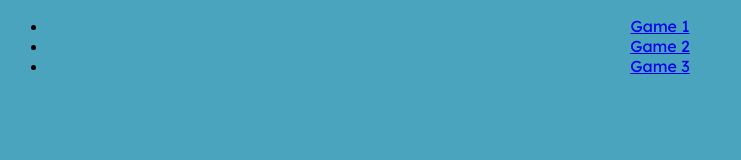
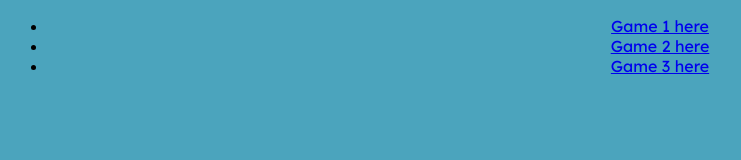
Before and after one commit to PseudoGhost/NeutronGames, a plain HTML site: page home.html in a window 1280 px wide. Shown: the whole page, without its empty margins (0-741 px from the left). Drawn offline with Linux system fonts and the light colour scheme.

Commit message:
Update home.html

```diff
--- a/home.html
+++ b/home.html
@@ -11,9 +11,9 @@
 	<body>
 		<center>
 		<ul class="nav">
-			<li><a href="/">Game 1</a></li>
-			<li><a href="/about">Game 2</a></li>
-			<li><a href="/resume">Game 3</a></li>
+			<li><a href="/">Game 1 here</a></li>
+			<li><a href="/about">Game 2 here</a></li>
+			<li><a href="/resume">Game 3 here</a></li>
 		</ul>
 		</center>
 
```
